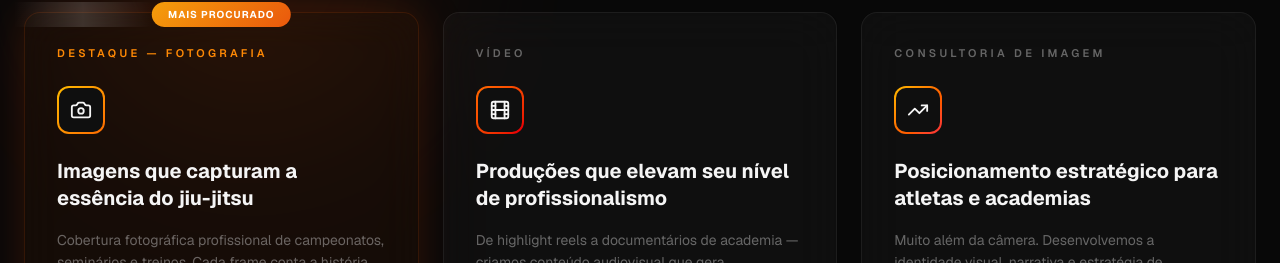
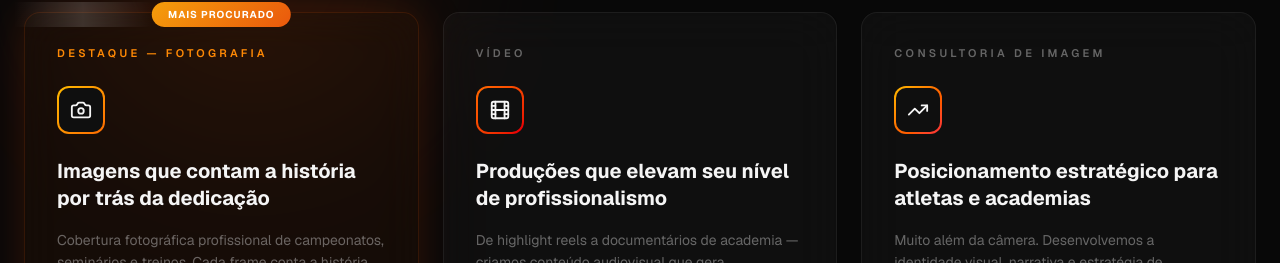
Before and after one commit to caiofvalle/site-caiovalle, a Next.js app: page / in a window 1280 px wide. Shown: the part 1091-1354 px from the top of the page. Built offline with nearby package versions, Linux system fonts and the light colour scheme.

Commit message:
update services

```diff
--- a/src/components/Services.tsx
+++ b/src/components/Services.tsx
@@ -6,7 +6,7 @@ const services = [
   {
     icon: Camera,
     tag: "Destaque — Fotografia",
-    title: "Imagens que capturam a essência do jiu-jitsu",
+    title: "Imagens que contam a história por trás da dedicação",
     description:
       "Cobertura fotográfica profissional de campeonatos, seminários e treinos. Cada frame conta a história da sua jornada com a precisão e intensidade que o esporte exige.",
     features: [
```
